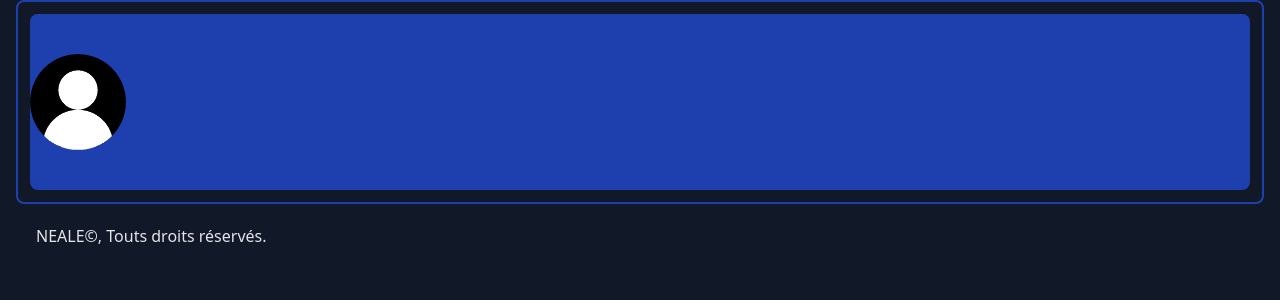
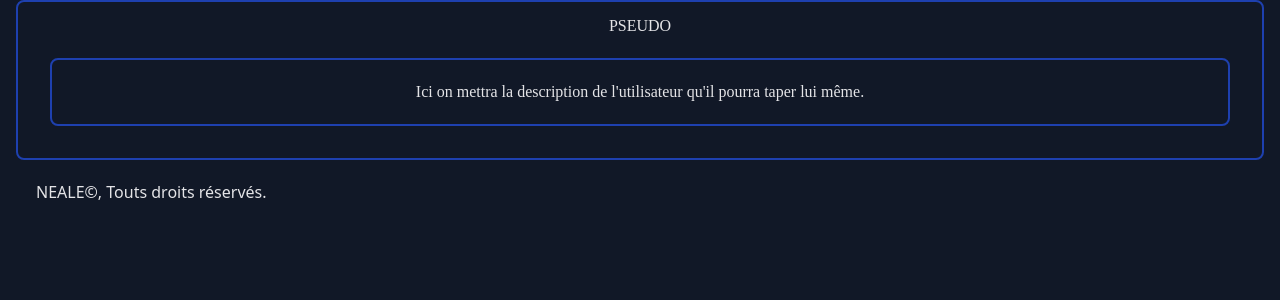
Before and after one commit to Hurlemort/NEALE, a Flask app: page /user in a window 1280 px wide. Shown: the part 152-452 px from the top of the page. Run offline with Flask 3, Linux system fonts and the light colour scheme; some libraries are stand-ins or nearby versions.

Commit message:
Modif user

```diff
--- a/templates/user.html
+++ b/templates/user.html
@@ -2,10 +2,12 @@
 
 {% block content %}
 
-<div class="bg-blue-800 py-10 rounded-lg">
-
-  <img src="static/Images/icone_prof.png" class="h-24"/>
-
+<div class="w-full flex-end">
+  <div class="flex justify-center"></div>
+    <h2 class="text-center">PSEUDO</h2>
+    <div class="bg-gray-900 border-blue-800 border-solid border-2 rounded-lg p-5 m-5">
+      <p class="text-center">Ici on mettra la description de l'utilisateur qu'il pourra taper lui même.</p>
+    </div>
 </div>
 
 
```
